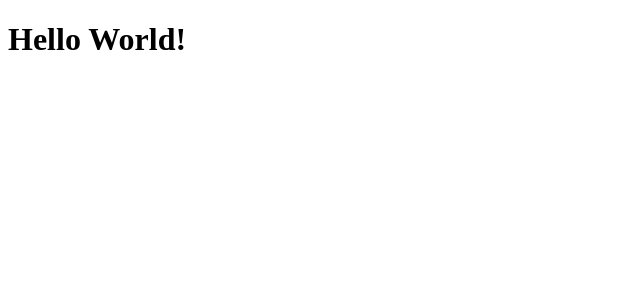
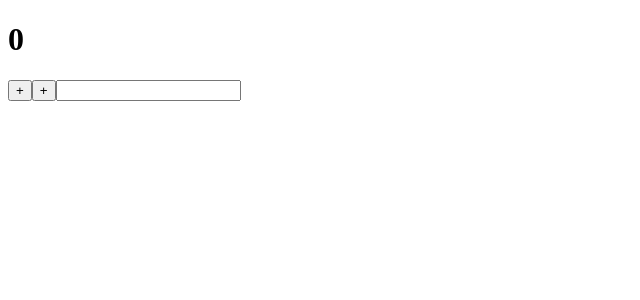
Before and after one commit to ConnectAcademy/class3, a React (Create React App) app: page / in a window 1280 px wide. Shown: the top 300 px of the page, without its empty margins (0-640 px from the left). Built offline with nearby package versions, Linux system fonts and the light colour scheme.

Commit message:
some basics about react state

```diff
--- a/src/App.js
+++ b/src/App.js
@@ -1,8 +1,29 @@
-import React from 'react'
+import React, { useState } from 'react'
 
 const App = () => {
+  const [count, setCount] = useState(0)
+  const [userInput, setUserInput] = useState("")
+
+  const increment = () => {
+    setCount((prev) => prev + 1)
+  }
+
+  const decrement = () => {
+    setCount(prev => prev - 1)
+  }
+
+  const handleSubmit = e => {
+    setUserInput(e.target.value)
+  }
+
   return (
-    <h1>Hello World!</h1>
+    <>
+    <h1>{count}</h1>
+    <h1>{userInput}</h1>
+    <button onClick={increment}>+</button>
+    <button onClick={decrement}>+</button>
+    <input onChange={handleSubmit}/>
+    </>
   )
 }
 
```
